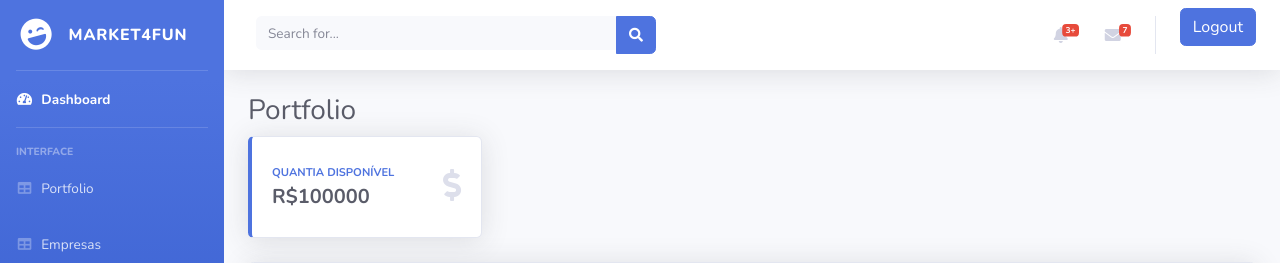
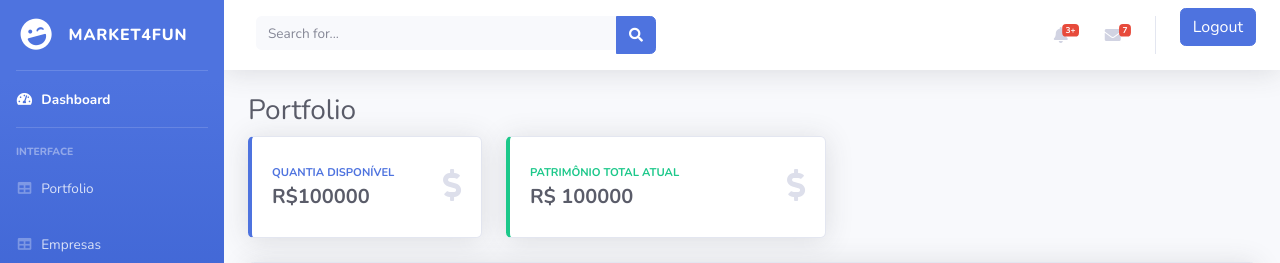
Before and after one commit to market4fun/market4fun, a Django app: page /ibroker/portfolio in a window 1280 px wide. Shown: the top 263 px of the page. Run offline with Django 3.2, Linux system fonts and the light colour scheme; the visitor is signed in with stand-in values (Sample User, id 1); data that the repository does not hold is empty; some libraries are stand-ins or nearby versions.

Commit message:
Ajuste patrimonio2

```diff
--- a/ibroker/templates/ibroker/portfolio.html
+++ b/ibroker/templates/ibroker/portfolio.html
@@ -23,6 +23,22 @@
                 </div>
               </div>
             </div>
+     <!-- Earnings (Monthly) Card Example -->
+                            <div class="col-xl-4 col-md-6 mb-4">
+                                <div class="card border-left-success shadow h-100 py-2">
+                                    <div class="card-body">
+                                        <div class="row no-gutters align-items-center">
+                                            <div class="col mr-2">
+                                                <div class="text-xs font-weight-bold text-success text-uppercase mb-1">Patrimônio Total Atual</div>
+                                                <div class="h5 mb-0 font-weight-bold text-gray-800">R$ {{total}}</div>
+                                            </div>
+                                            <div class="col-auto">
+                                                <i class="fas fa-dollar-sign fa-2x text-gray-300"></i>
+                                            </div>
+                                        </div>
+                                    </div>
+                                </div>
+                            </div>
 </div>
 
 
--- a/ibroker/views.py
+++ b/ibroker/views.py
@@ -344,8 +344,8 @@ def portfolio(request):
             stocksDic.get(stock.id).current_value = stocksDic.get(stock.id).amount * stocksDic.get(stock.id).current_price
 
     cash = UserHistory().get_amount_cash(user)
-
-    return render(request,'ibroker/portfolio.html',{'dic':stocksDic,'cash':cash})
+    total = UserHistory().get_user_total_assets_value_date(user,datetime.datetime.now())
+    return render(request,'ibroker/portfolio.html',{'dic':stocksDic,'cash':cash,'total':total})
 
 
 
```
